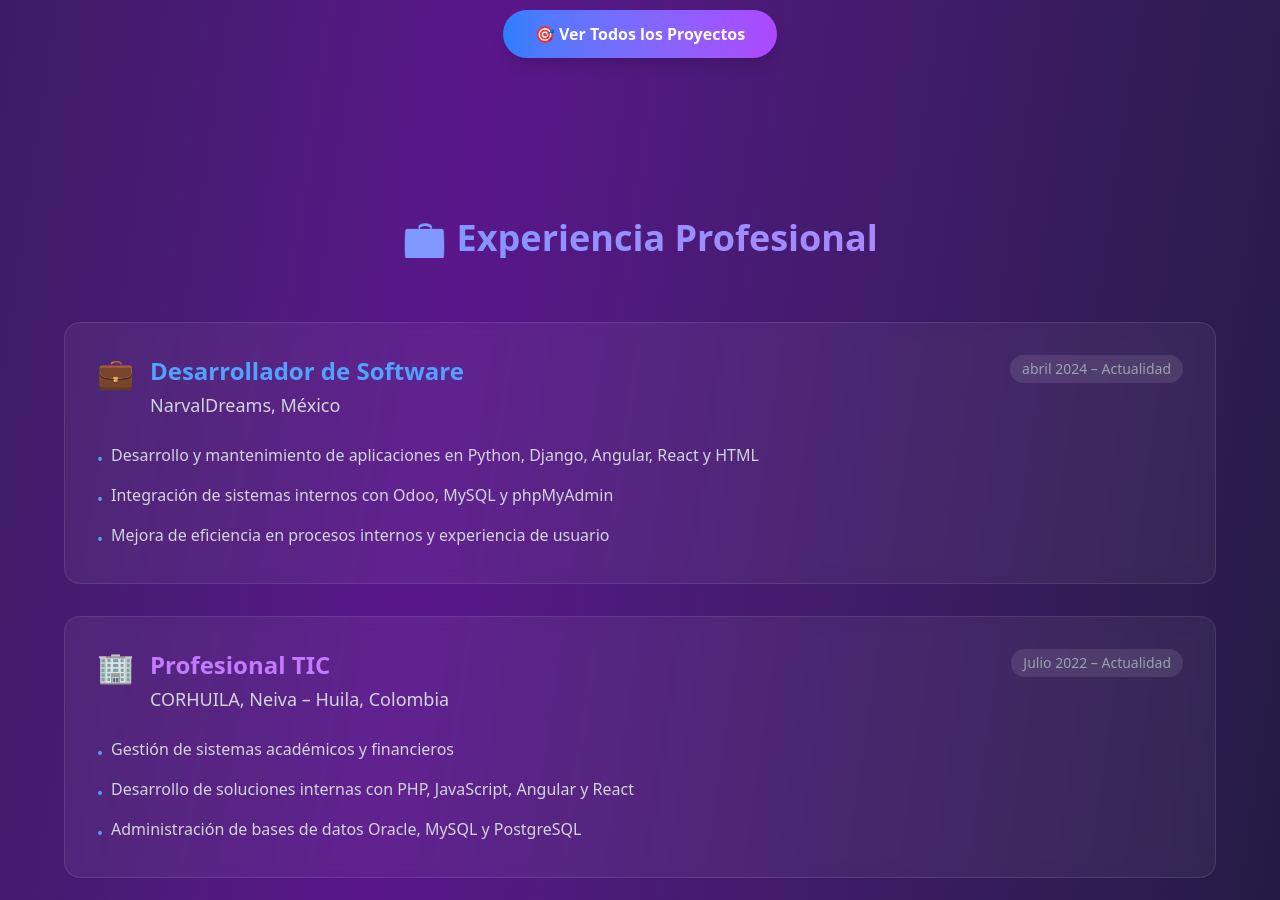
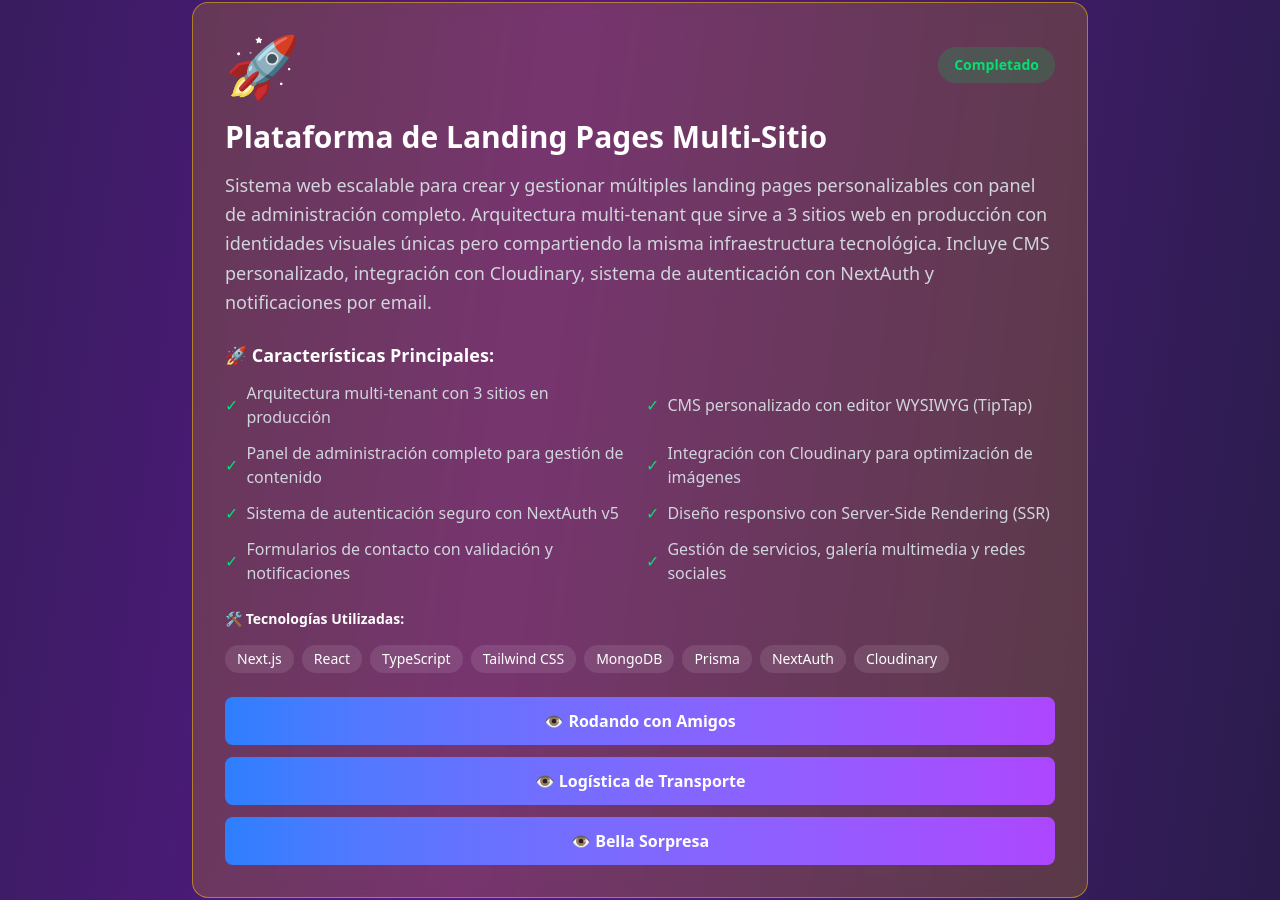
Before and after one commit to gavasquez/portafolio-gv, a React (Vite) app: page / in a window 1280 px wide. Shown: the part 5361-6261 px from the top of the page. Built offline with nearby package versions, Linux system fonts and the light colour scheme.

Commit message:
Se agrega proyecto Landings Page

```diff
--- a/src/components/Projects.tsx
+++ b/src/components/Projects.tsx
@@ -73,6 +73,31 @@ const Projects = () => {
             "Segmentación y marketing multicanal (Email, SMS, WhatsApp)",
             "Autenticación 2FA con OTP y códigos de acceso",
             "Arquitectura multi-tenant con 9 módulos independientes"
+          ]
+        },
+        {
+          id: 5,
+          title: "Plataforma de Landing Pages Multi-Sitio",
+          description: "Sistema web escalable para crear y gestionar múltiples landing pages personalizables con panel de administración completo. Arquitectura multi-tenant que sirve a 3 sitios web en producción con identidades visuales únicas pero compartiendo la misma infraestructura tecnológica. Incluye CMS personalizado, integración con Cloudinary, sistema de autenticación con NextAuth y notificaciones por email.",
+          technologies: ["Next.js", "React", "TypeScript", "Tailwind CSS", "MongoDB", "Prisma", "NextAuth", "Cloudinary"],
+          image: "🚀",
+          status: "Completado",
+          link: "https://rodandoconamigos.com.mx/",
+          multipleLinks: [
+            { name: "Rodando con Amigos", url: "https://rodandoconamigos.com.mx/" },
+            { name: "Logística de Transporte", url: "https://logisticadetransporte.com.mx/" },
+            { name: "Bella Sorpresa", url: "https://bellasorpresa.mx/" }
+          ],
+          color: "yellow",
+          features: [
+            "Arquitectura multi-tenant con 3 sitios en producción",
+            "CMS personalizado con editor WYSIWYG (TipTap)",
+            "Panel de administración completo para gestión de contenido",
+            "Integración con Cloudinary para optimización de imágenes",
+            "Sistema de autenticación seguro con NextAuth v5",
+            "Diseño responsivo con Server-Side Rendering (SSR)",
+            "Formularios de contacto con validación y notificaciones",
+            "Gestión de servicios, galería multimedia y redes sociales"
           ]
         }
       ]
@@ -152,6 +177,22 @@ const Projects = () => {
               </div>
 
               <div className="flex gap-4">
+                {project.multipleLinks ? (
+                  <div className="flex-1 flex flex-col gap-3">
+                    {project.multipleLinks.map((link, linkIndex) => (
+                      <a
+                        key={linkIndex}
+                        href={link.url}
+                        target="_blank"
+                        rel="noopener noreferrer"
+                        className="text-center py-3 px-6 bg-gradient-to-r from-blue-500 to-purple-500 rounded-lg text-white font-semibold hover:scale-105 transition-all duration-300 cursor-pointer"
+                      >
+                        👁️ {link.name}
+                      </a>
+                    ))}
+                  </div>
+                ) : (
+                  <>
                     <a
                       href={project.link}
                       className="flex-1 text-center py-3 px-6 bg-gradient-to-r from-blue-500 to-purple-500 rounded-lg text-white font-semibold hover:scale-105 transition-all duration-300 cursor-pointer"
@@ -161,6 +202,8 @@ const Projects = () => {
                     <button className="px-6 py-3 border border-white/30 rounded-lg text-white hover:bg-white/10 transition-all duration-300 cursor-pointer">
                       📁 Código
                     </button>
+                  </>
+                )}
               </div>
             </div>
           ))}
```
Lines whose indentation alone changed are shown as unchanged.
